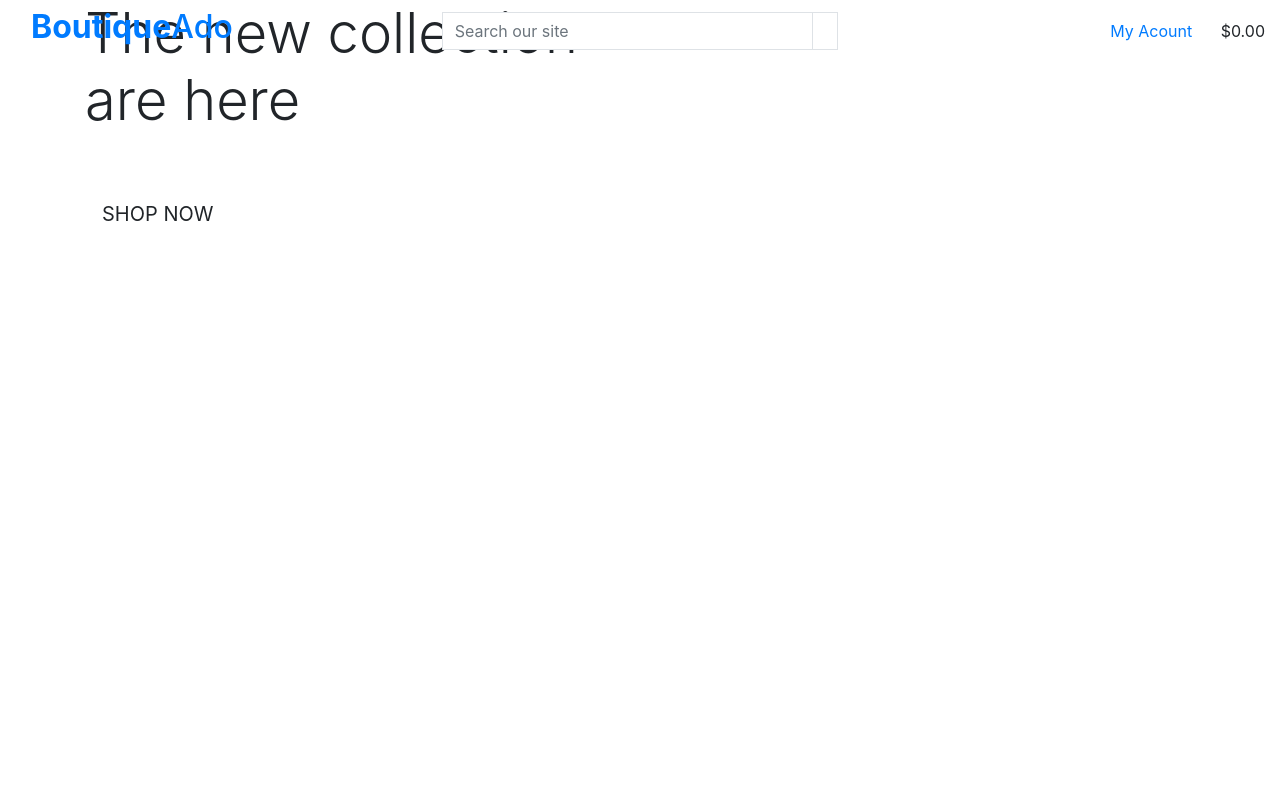
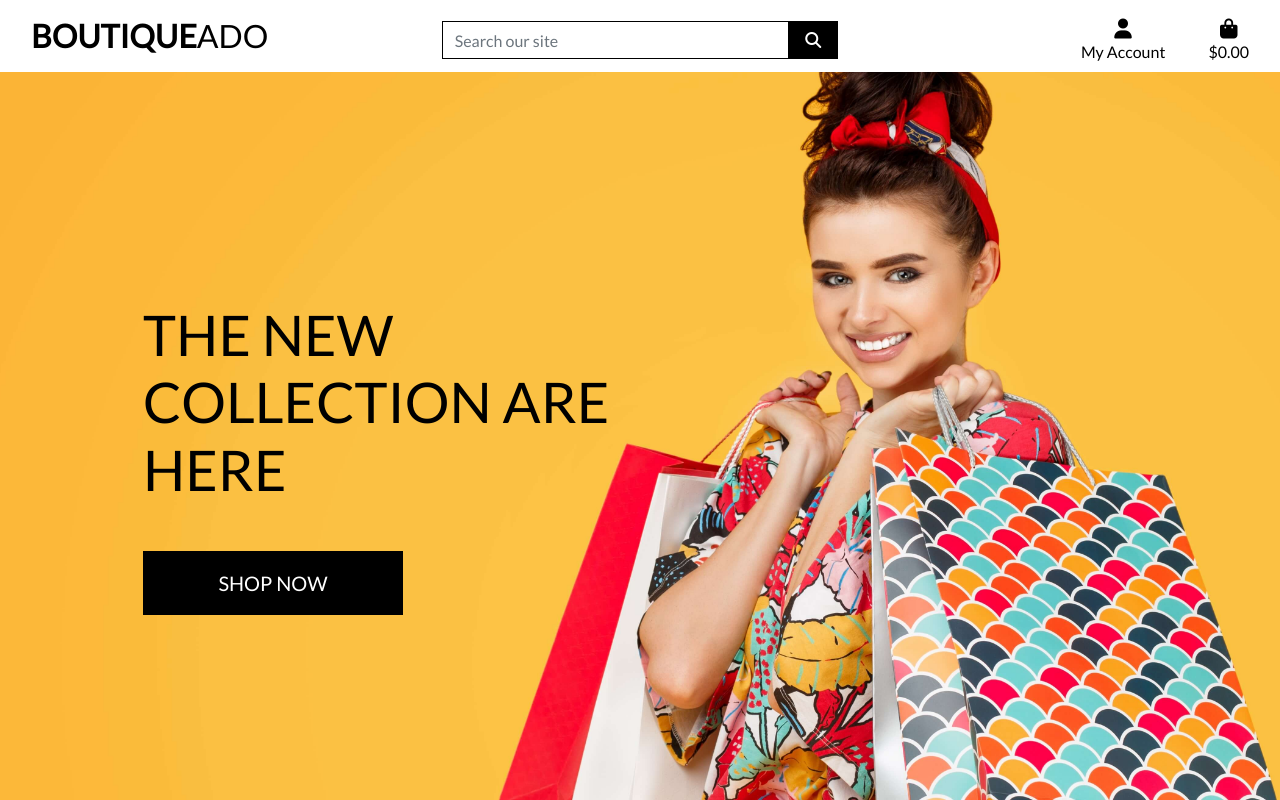
Before and after one commit to IzzyLeech/boutique-ado, a Django app: page / in a window 1280 px wide. Run offline with Django 3.2, Linux system fonts and the light colour scheme; some libraries are stand-ins or nearby versions.

Commit message:
completed navbar header with css

```diff
--- a/boutique_ado/settings.py
+++ b/boutique_ado/settings.py
@@ -148,6 +148,10 @@ USE_TZ = True
 # https://docs.djangoproject.com/en/3.2/howto/static-files/
 
 STATIC_URL = '/static/'
+STATICFILES_DIRS = (os.path.join(BASE_DIR, 'static'),)
+
+MEDIA_URL = '/media/'
+MEDIA_ROOT = os.path.join(BASE_DIR, 'media')
 
 # Default primary key field type
 # https://docs.djangoproject.com/en/3.2/ref/settings/#default-auto-field
--- a/boutique_ado/urls.py
+++ b/boutique_ado/urls.py
@@ -15,10 +15,11 @@ Including another URLconf
 """
 from django.contrib import admin
 from django.urls import path, include
+from django.conf import settings
+from django.conf.urls.static import static
 
 urlpatterns = [
     path('admin/', admin.site.urls),
     path('accounts/', include('allauth.urls')),
     path('', include('home.urls')),
-
-]
+] + static(settings.MEDIA_URL, document_root=settings.MEDIA_ROOT)
--- /dev/null
+++ b/static/css/base.css
@@ -0,0 +1,81 @@
+html {
+    height: 100%;
+}
+
+body {
+    background: url(/media/homepage_background_cropped.jpg) no-repeat center center fixed;
+    background-size: cover;
+    height: calc(100vh - 164px);
+    color: #555;
+    font-family: 'Lato';
+}
+
+/* from Bulma */
+.icon {
+    align-items: center;
+    display: inline-flex;
+    justify-content: center;
+    height: 1.5rem;
+    width: 1.5rem;
+}
+
+.logo-font {
+    text-transform: uppercase;
+}
+
+.main-logo-link {
+    width: fit-content;
+}
+
+.shop-now-button {
+    background: black;
+    color: white;
+    min-width: 260px;
+}
+
+.btn-black {
+    background: black;
+    color: white;
+}
+
+.shop-now-button:hover,
+.shop-now-button:active,
+.shop-now-button:focus,
+.btn-black:hover,
+.btn-black:active,
+.btn-black:focus {
+    background: #222;
+    color: white;
+}
+
+.text-black {
+    color: #000 !important;
+}
+
+.border-black {
+    border: 1px solid black !important;
+}
+
+/* -------------------------------- Media Queries */
+
+/* Slightly larger container on xl screens */
+@media (min-width: 1200px) {
+    .container {
+        max-width: 80%;
+    }
+}
+
+/* fixed top navbar only on medium and up */
+@media (min-width: 992px) {
+    .fixed-top-desktop-only {
+        position: fixed;
+        top: 0;
+        right: 0;
+        left: 0;
+        z-index: 1030;
+    }
+
+    .header-container {
+        padding-top: 164px;
+    }
+}
--- a/templates/base.html
+++ b/templates/base.html
@@ -14,23 +14,19 @@
     {% endblock %}
 
     {% block corecss %}
-    <link rel="stylesheet" href="https://cdn.jsdelivr.net/npm/bootstrap@4.6.2/dist/css/bootstrap.min.css"
-        integrity="sha384-xOolHFLEh07PJGoPkLv1IbcEPTNtaed2xpHsD9ESMhqIYd0nLMwNLD69Npy4HI+N" crossorigin="anonymous">
+    <link rel="stylesheet" href="https://cdn.jsdelivr.net/npm/bootstrap@4.6.2/dist/css/bootstrap.min.css" integrity="sha384-xOolHFLEh07PJGoPkLv1IbcEPTNtaed2xpHsD9ESMhqIYd0nLMwNLD69Npy4HI+N" crossorigin="anonymous">
+    <link rel="stylesheet" href="https://fonts.googleapis.com/css2?family=Lato&display=swap">
+    <link rel="stylesheet" href="{% static 'css/base.css' %}">
     {% endblock %}
 
     {% block extra_css %}
     {% endblock %}
 
     {% block corejs %}
-    <script src="https://cdn.jsdelivr.net/npm/jquery@3.5.1/dist/jquery.min.js"
-        integrity="sha256-9/aliU8dGd2tb6OSsuzixeV4y/faTqgFtohetphbbj0="
-        crossorigin="anonymous"></script>
-    <script src="https://cdn.jsdelivr.net/npm/popper.js@1.16.1/dist/umd/popper.min.js"
-        integrity="sha384-9/reFTGAW83EW2RDu2S0VKaIzap3H66lZH81PoYlFhbGU+6BZp6G7niu735Sk7lN"
-        crossorigin="anonymous"></script>
-    <script src="https://cdn.jsdelivr.net/npm/bootstrap@4.6.2/dist/js/bootstrap.min.js"
-        integrity="sha384-+sLIOodYLS7CIrQpBjl+C7nPvqq+FbNUBDunl/OZv93DB7Ln/533i8e/mZXLi/P+"
-        crossorigin="anonymous"></script>
+    <script src="https://cdn.jsdelivr.net/npm/jquery@3.5.1/dist/jquery.min.js" integrity="sha256-9/aliU8dGd2tb6OSsuzixeV4y/faTqgFtohetphbbj0=" crossorigin="anonymous"></script>
+    <script src="https://cdn.jsdelivr.net/npm/popper.js@1.16.1/dist/umd/popper.min.js" integrity="sha384-9/reFTGAW83EW2RDu2S0VKaIzap3H66lZH81PoYlFhbGU+6BZp6G7niu735Sk7lN" crossorigin="anonymous"></script>
+    <script src="https://cdn.jsdelivr.net/npm/bootstrap@4.6.2/dist/js/bootstrap.min.js" integrity="sha384-+sLIOodYLS7CIrQpBjl+C7nPvqq+FbNUBDunl/OZv93DB7Ln/533i8e/mZXLi/P+" crossorigin="anonymous"></script>
+    <script src="https://kit.fontawesome.com/b262c1867c.js" crossorigin="anonymous"></script>
     {% endblock %}
 
     {% block extra_js %}
@@ -41,7 +37,7 @@
 <body>
 
     <header class="container-fluid fixed-top">
-        <div class="row">
+        <div id="topnav" class="row bg-white pt-lg-2 d-none d-lg-flex">
             <div class="col-12 col-lg-4 my-auto py-1 py-lg-0 text-center text-lg-left">
                 <a href="{% url 'home' %}" class="nav-link main-logo-link"><h2 class="logo-font text-black my-o"><strong>Boutique</strong>Ado</h2></a>
             </div>
@@ -62,12 +58,10 @@
 <div class="col-12 col-lg-4 my-auto py-1 py-lg-0">
     <ul class="list-inline list-unstyled text-center text-lg-right my-0">
         <li class="list-inline-item dropdown">
-                        <a class="text-black nav-link" href="a" id="user-options" data-toggle="dropdown" aria-haspopup="true" aria-expanded="false">
+            <a class="text-black nav-link" href="#" id="user-options" data-toggle="dropdown" aria-haspopup="true" aria-expanded="false">
                 <div class="text-center">
-                            <div>
-                                <i class="fas fa-user fa-lg"></i>
-                            </div>
-                            <p class="my-0">My Acount</p>
+                    <div><i class="fas fa-user fa-lg"></i></div>
+                    <p class="my-0">My Account</p>
                 </div>
             </a>
             <div class="dropdown-menu border-0" aria-labelledby="user-options">
@@ -78,16 +72,16 @@
                 <a href="" class="dropdown-item">My Profile</a>
                 <a href="{% url 'account_logout' %}" class="dropdown-item">Logout</a>
                 {% else %}
-                                <a href="{% url 'account_signup' %}" class="dropdown-item" >Register</a>
+                <a href="{% url 'account_signup' %}" class="dropdown-item">Register</a>
                 <a href="{% url 'account_login' %}" class="dropdown-item">Login</a>
                 {% endif %}
             </div>
         </li>
         <li class="list-inline-item">
-                        <a class="{% if grand_total %}text-info font-weight-bold{% else %}text-black{% endif %} nav-link" href=""></a>
+            <a class="{% if grand_total %}text-info font-weight-bold{% else %}text-black{% endif %} nav-link" href="">
                 <div class="text-center">
                     <div><i class="fas fa-shopping-bag fa-lg"></i></div>
-                            <p class="my-o">
+                    <p class="my-0">
                         {% if grand_total %}
                         ${{ grand_total|floatformat:2 }}
                         {% else %}
@@ -95,6 +89,7 @@
                         {% endif %}
                     </p>
                 </div>
+            </a>
         </li>
     </ul>
 </div>
```
Also changed, not shown: media/homepage_background_cropped.jpg (added). Lines whose indentation alone changed are shown as unchanged.
